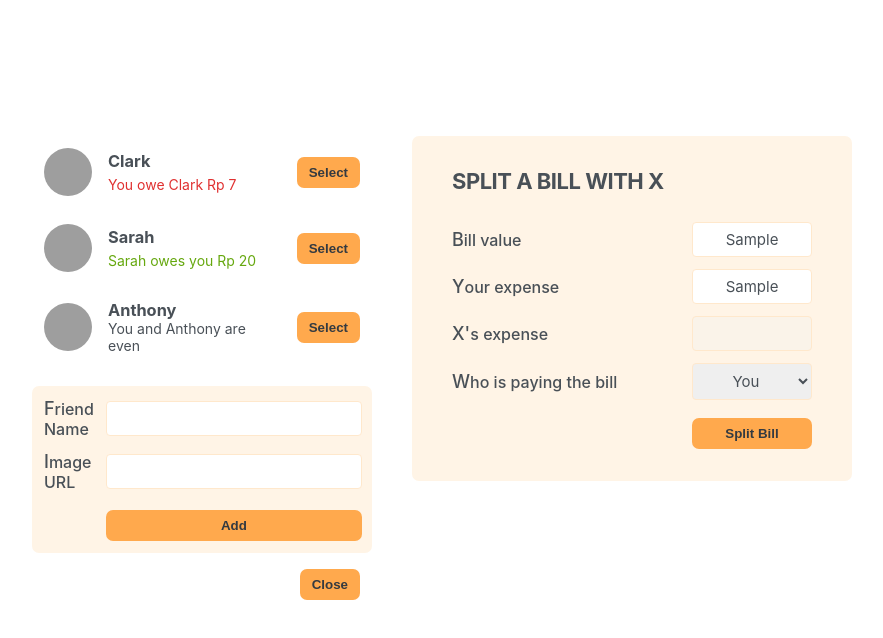
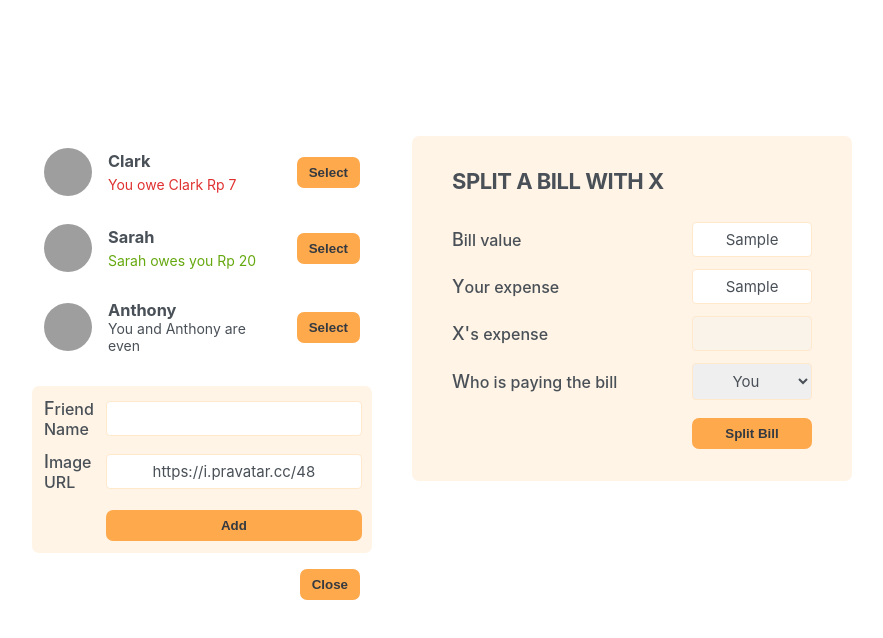
Before and after one commit to gustionusamba24/eat-n-split, a React (Create React App) app: page / in a window 1280 px wide. Both pictures are taken after typing "Sample", "Sample" into the empty fields and a click on the button "Add Friend". Shown: the top 638 px of the page, without its empty margins (198-1081 px from the left). Built offline with nearby package versions, Linux system fonts and the light colour scheme; grey boxes are pictures that could not be loaded.

Commit message:
Create function that display a new friend that has been created before

```diff
--- a/src/App.jsx
+++ b/src/App.jsx
@@ -30,17 +30,25 @@
 };
 
 const App = () => {
+  const [friends, setFriends] = useState(initialFriends);
   const [showAddFriend, setShowAddFriend] = useState(false);
 
   const handleShowAddFriend = () => {
     setShowAddFriend((show) => !show);
   };
 
+  const handleAddFriend = (friend) => {
+    setFriends((friends) => [...friends, friend]);
+    setShowAddFriend(false);
+  };
+
   return (
     <div className="app">
       <div className="sidebar">
-        <FriendsList />
-        {showAddFriend && <FormAddFriend />}
+        <FriendsList friends={friends} />
+        {showAddFriend && (
+          <FormAddFriend onAddFriend={handleAddFriend} />
+        )}
         <Button onClick={handleShowAddFriend}>
           {showAddFriend ? "Close" : "Add Friend"}
         </Button>
@@ -50,8 +58,7 @@
   );
 };
 
-const FriendsList = () => {
-  const friends = initialFriends;
+const FriendsList = ({ friends }) => {
   return (
     <ul>
       {friends.map((friend) => (
@@ -82,14 +89,44 @@
   );
 };
 
-const FormAddFriend = () => {
+const FormAddFriend = ({ onAddFriend }) => {
+  const [name, setName] = useState("");
+  const [image, setImage] = useState("https://i.pravatar.cc/48");
+
+  const handleSubmit = (e) => {
+    e.preventDefault();
+
+    if (!name || !image) return;
+
+    const id = crypto.randomUUID();
+    const newFriend = {
+      id,
+      name,
+      image: `${image}?=${id}`,
+      balance: 0,
+    };
+
+    onAddFriend(newFriend);
+
+    setName("");
+    setImage("https://i.pravatar.cc/48");
+  };
+
   return (
-    <form className="form-add-friend">
+    <form className="form-add-friend" onSubmit={handleSubmit}>
       <label>Friend Name</label>
-      <input type="text" />
+      <input
+        type="text"
+        value={name}
+        onChange={(e) => setName(e.target.value)}
+      />
 
       <label>Image URL</label>
-      <input type="text" />
+      <input
+        type="text"
+        value={image}
+        onChange={(e) => setImage(e.target.value)}
+      />
 
       <Button>Add</Button>
     </form>
```
